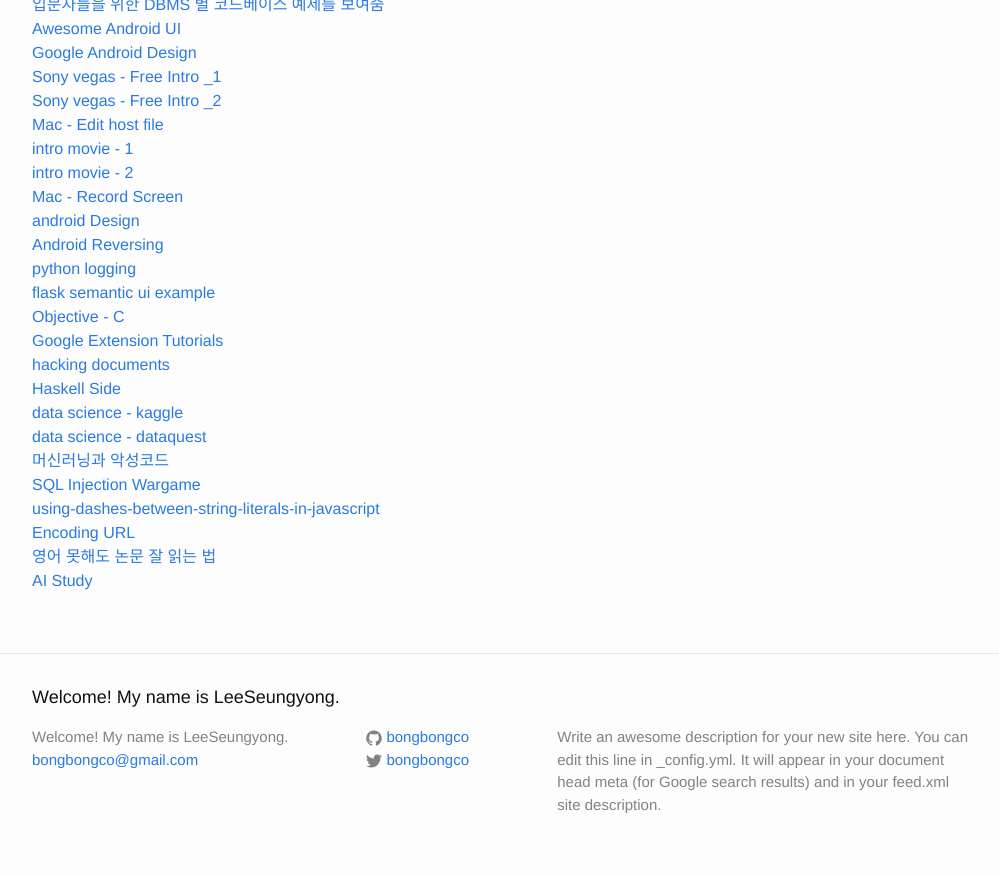
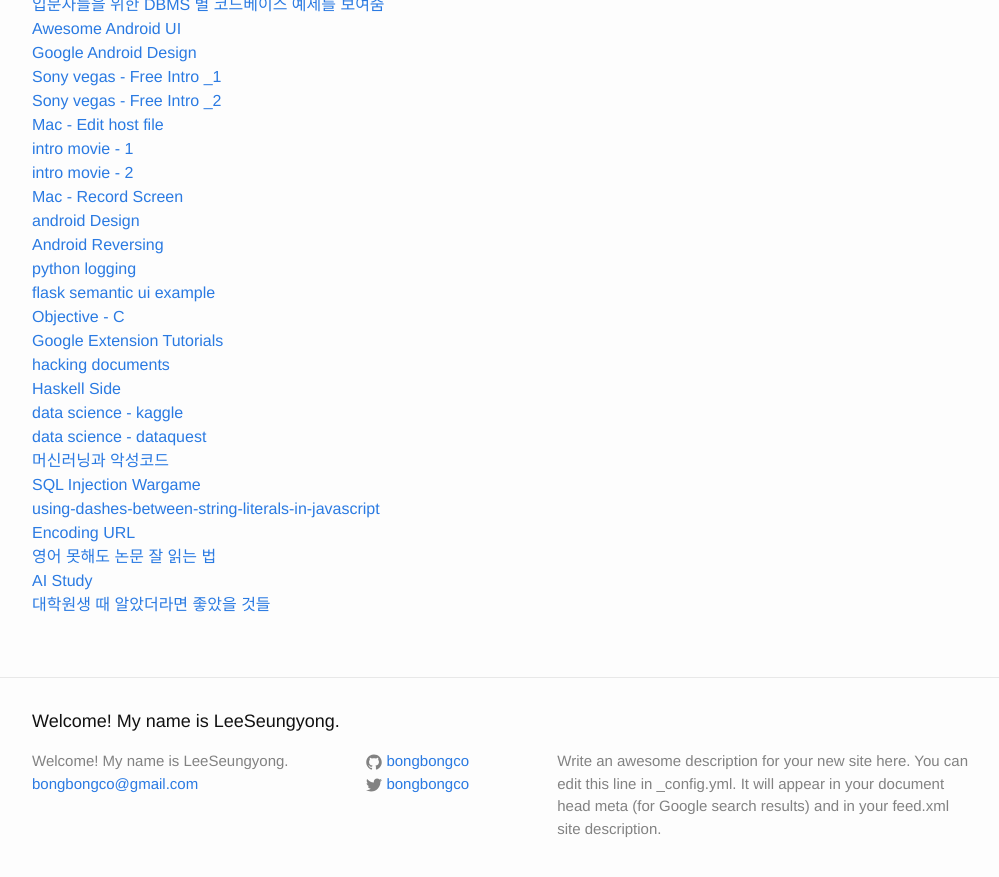
Before and after one commit to LktProgrammer/bongbongco.github.io, a Jekyll site: the page built from _posts/2016-07-22-Website-List.markdown, in a window 1280 px wide and 900 px high, scrolled down 2943 px. Shown: the top 877 px of the window, without its empty margins (138-1137 px from the left). Built offline with Jekyll 4.4.1, drawn with Linux system fonts in a browser that asks for light colours.

Commit message:
Update 2016-07-22-Website-List.markdown

```diff
--- a/_posts/2016-07-22-Website-List.markdown
+++ b/_posts/2016-07-22-Website-List.markdown
@@ -142,3 +142,4 @@ title: 참고할 웹 사이트들.
 [Encoding URL](http://regularmotion.kr/url-encoding-url/)
 [영어 못해도 논문 잘 읽는 법](http://gradschoolstory.net/terry/readingpapers/)
 [AI Study](http://www.aistudy.co.kr/)
+[대학원생 때 알았더라면 좋았을 것들](http://gradschoolstory.net/)
```
